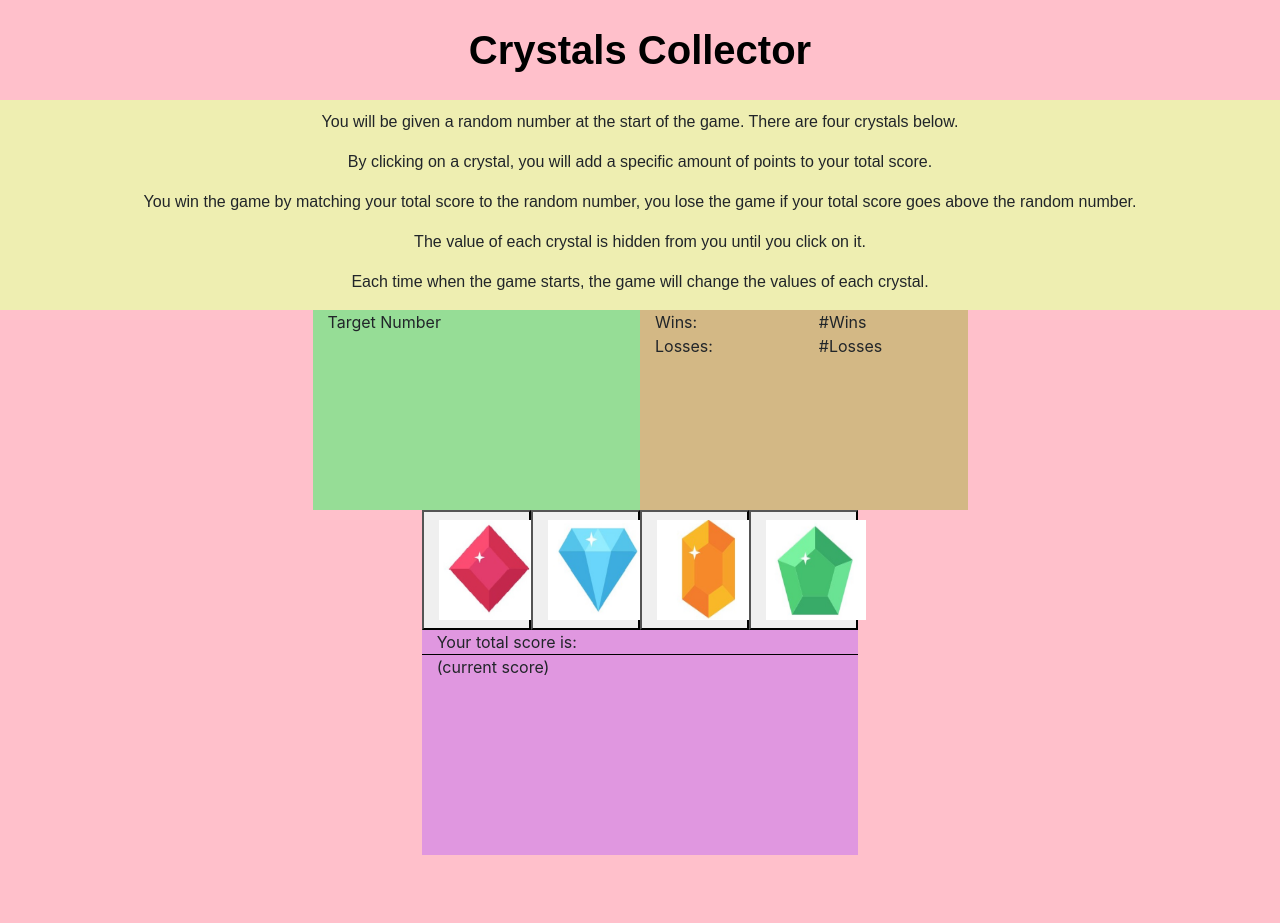
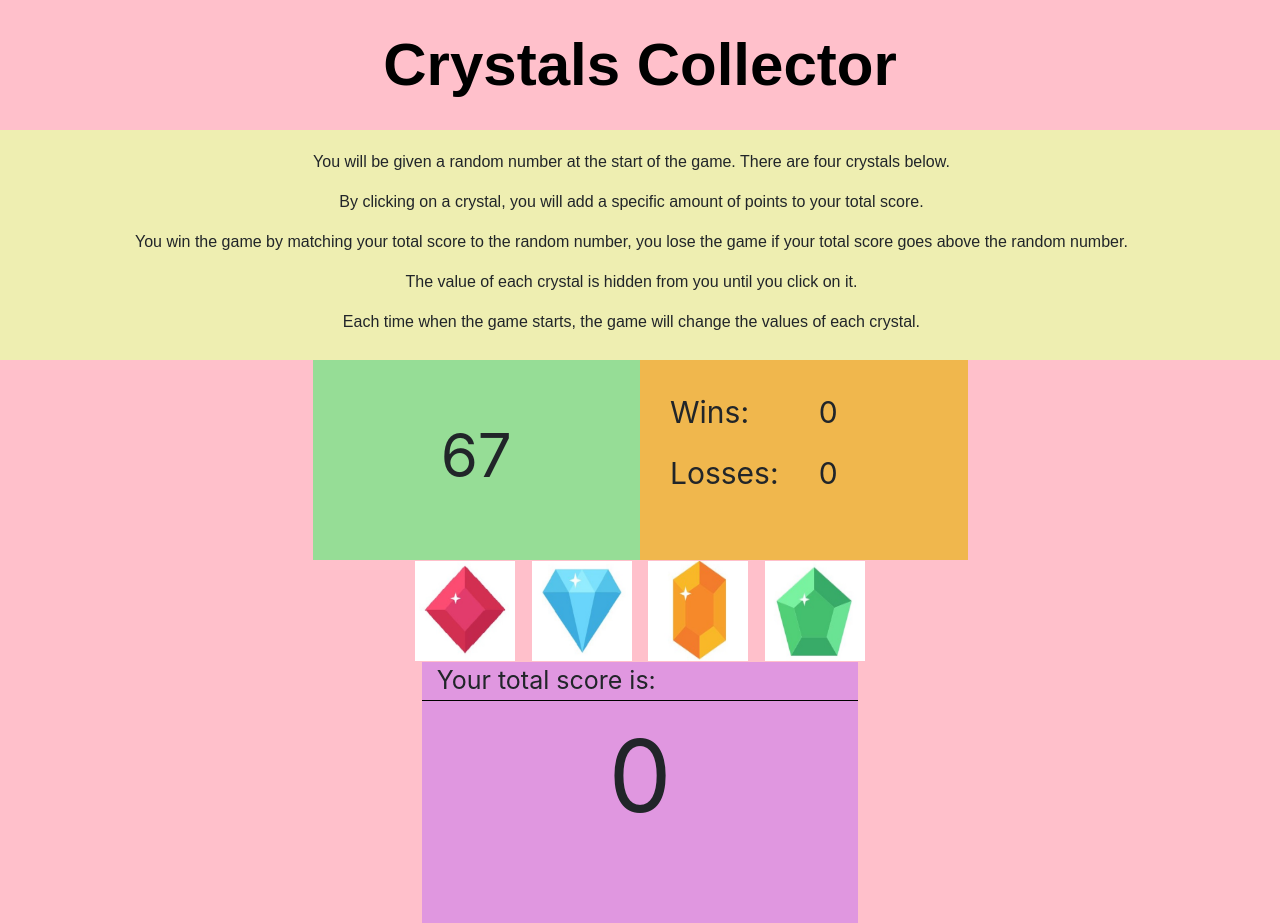
Before and after one commit to bluecam74/Crystal-Collector, a plain HTML site: page index.html in a window 1280 px wide. Before the commit the page ends 855 px from the top, so only its background shows below. Drawn offline with nearby package versions, Linux system fonts and the light colour scheme.

Commit message:
functions built and called

```diff
--- a/assets/css/style.css
+++ b/assets/css/style.css
@@ -5,7 +5,7 @@ header {
     font-weight: 700;
     font-family: Arial, Helvetica, sans-serif;
     padding: 20px;
-    font-size: 40px;
+    font-size: 60px;
 }
 
 body {
@@ -17,30 +17,30 @@ body {
 }
 
 .instructions {
-    padding-top: 10px;
+    padding: 20px 150px 10px 150px;
     background: rgb(238, 238, 177);
     font-family: Arial, Helvetica, sans-serif;
-    text-align: center;
 
 }
 
 .targetNumber {
     height: 200px;
     width: 200px;
+    font-size: 60px;
     background: rgb(150, 221, 150);
 }
 
 .scoreBoard {
-    background: rgb(211, 184, 133);
+    background: rgb(240, 183, 77);
+    font-size: 30px;
+    padding: 30px;
 }
 
-.buttonRow {
-    height: 120px;
-}
 
 .scoreLabel {
     background: rgb(224, 151, 224);
     border-bottom: 1px black solid;
+    font-size: 25px;
 }
 
 .crystal{
@@ -48,8 +48,29 @@ body {
     width: 100px;
 }
 
+button {
+ border: none;
+ background: none;
+}
+
+.currentScoreBox {
+    background: rgb(224, 151, 224);
+
+}
 .currentScore {
-    background: rgb(224, 151, 224);
-    height: 200px;
-    width: 200px;
+    height: 150px;
+    font-size: 100px;
+    text-align: center;
 }
+
+.comment {
+    padding-bottom: 40px;
+    font-size: 20px;
+    text-align: center;
+}
+
+.targetNumber{
+    font-size: 60px;
+    text-align: center;
+    padding: 50px;
+}
--- a/assets/javascript/game.js
+++ b/assets/javascript/game.js
@@ -1,10 +1,95 @@
+
+
 $(document).ready(function () {
 
-var num1 = null;
-var num2 = null;
-var num3 = null;
-var num4 = null;
+var num1 = 0;
+var num2 = 0;
+var num3 = 0;
+var num4 = 0;
+wins = 0;
+losses = 0;
+goalNum = null;
+currentNum = 0;
 
+
+function newGame() {
+    $(".targetNumber").empty();
+    goalGenerator();
+    currentNum = 0;
+    crystalNumberGenerator();
+    $(".currentScore").empty();
+    $(".currentScore").append(currentNum);
+
+
+}
+
+function goalGenerator() {
+    goalNum = Math.floor(Math.random() * 101) + 19;
+    $(".targetNumber").append(goalNum);
+}
+
+function crystalNumberGenerator() {
+    num1 = Math.floor(Math.random() * 11) + 1;
+    console.log("num1: " + num1);
+    num2 = Math.floor(Math.random() * 11) + 1;
+    console.log("num2: " + num2)
+    num3 = Math.floor(Math.random() * 11) + 1;
+    console.log("num3: " + num3)
+    num4 = Math.floor(Math.random() * 11) + 1;
+    console.log("num4: " + num4)
+}
+
+$(".ruby").on("click", function () {
+    currentNum+=num1;
+    $(".currentScore").empty();
+    $(".currentScore").append(currentNum);
+    compareNumbers();
+});
+
+$(".diamond").on("click", function () {
+    currentNum+=num2;
+    $(".currentScore").empty();
+    $(".currentScore").append(currentNum);
+    compareNumbers();
+
+});
+
+$(".yellowGem").on("click", function () {
+    currentNum+=num3;
+    $(".currentScore").empty();
+    $(".currentScore").append(currentNum);
+    compareNumbers();
+
+});
+
+$(".greenGem").on("click", function () {
+    currentNum+=num4;
+    $(".currentScore").empty();
+    $(".currentScore").append(currentNum);
+    compareNumbers();
+});
+
+function compareNumbers() {
+    if (currentNum === goalNum) {
+        wins++
+        $(".wins").empty();
+        $(".wins").append(wins);
+        $(".comment").empty();
+        $(".comment").append("Great Job...Keep Going!")
+        newGame();
+    }
+    else if (currentNum > goalNum) {
+        losses++
+        $(".losses").empty();
+        $(".losses").append(losses);
+        $(".comment").empty();
+        $(".comment").append("Sorry, You Went Too High...Try Again!")
+        newGame();
+    }
+}
+
+
+newGame();
 
 
 
--- a/index.html
+++ b/index.html
@@ -15,8 +15,8 @@
 
 <body>
     <header> Crystals Collector </header>
-    <div class="row instructions">
-        <div class="col-md-12 instructionsInner">
+    <div class="row instructions text-center">
+        <div class="2 instructionsInner text-center">
             <p>You will be given a random number at the start of the game. There are four crystals below.</p>
             <p>By clicking on a crystal, you will add a specific amount of points to your total score. </p>
             <p>You win the game by matching your total score to the random number, you lose the game if your total
@@ -27,46 +27,52 @@
     </div>
     <div class="row">
         <div class="col-md-3 pink"></div>
-        <div class="col-md-3 targetNumber">Target Number</div>
+        <div class="col-md-3 targetNumber"></div>
         <div class="col-md-3 scoreBoard">
             <div class="row">
                 <div class="col-md"> Wins: </div>
-                <div class="col-md"> #Wins </div>
+                <div class="col-md wins"> 0 </div>
             </div>
+            <p></p>
             <div class="row">
                 <div class="col-md">Losses:</div>
-                <div class="col-md">#Losses</div>
+                <div class="col-md losses"> 0 </div>
             </div>
         </div>
         <div class="col-md-3 pink"></div>
     </div>
     <div class="row buttonRow">
-        <div class="col-md-4"></div>
-        <button class="col-md-1 ruby">
+        <div class="col-md"></div>
+        <div class="col-md-6 buttons text-center">
+            <button class="ruby">
                 <img class="crystal" src="./assets/images/ruby_a.jpg" alt="ruby">
             </button>
-        <button class="col-md-1 diamond">
-            <img class="crystal" src="./assets/images/diamond_a.jpg" alt="ruby">
+            <button class="diamond">
+                <img class="crystal" src="./assets/images/diamond_a.jpg" alt="diamond">
             </button>
-        <button class="col-md-1 yellow">
+            <button class="yellowGem">
                 <img class="crystal" src="./assets/images/yellow_gem_a.jpg"
-                alt="ruby">
-        </button>
-        <button class="col-md-1 green">
-            <img class="crystal" src="./assets/images/green_gem_a.jpg"
                     alt="yellow gem">
             </button>
-        <div class="col-md-4"></div>
+            <button class="greenGem">
+                <img class="crystal" src="./assets/images/green_gem_a.jpg"
+                    alt="green gem">
+            </button>
+        </div>
+        <div class="col-md"></div>
     </div>
     <div class="row">
-        <div class="col-md pink"></div>
+        <div class="col-md-4 pink"></div>
         <div class="col-md scoreLabel">Your total score is: </div>
-        <div class="col-md pink"></div>
+        <div class="col-md-4 pink"></div>
     </div>
     <div class="row">
-        <div class="col-md pink"></div>
-        <div class="col-md currentScore"> (current score) </div>
-        <div class="col-md pink"></div>
+        <div class="col-md-4 pink"></div>
+        <div class="col-md-4 currentScoreBox">
+            <p class="currentScore"> </p>
+            <p class="comment"> </p>
+        </div>
+        <div class="col-md-4 pink"></div>
 
     </div>
 
```
Lines whose indentation alone changed are shown as unchanged.
